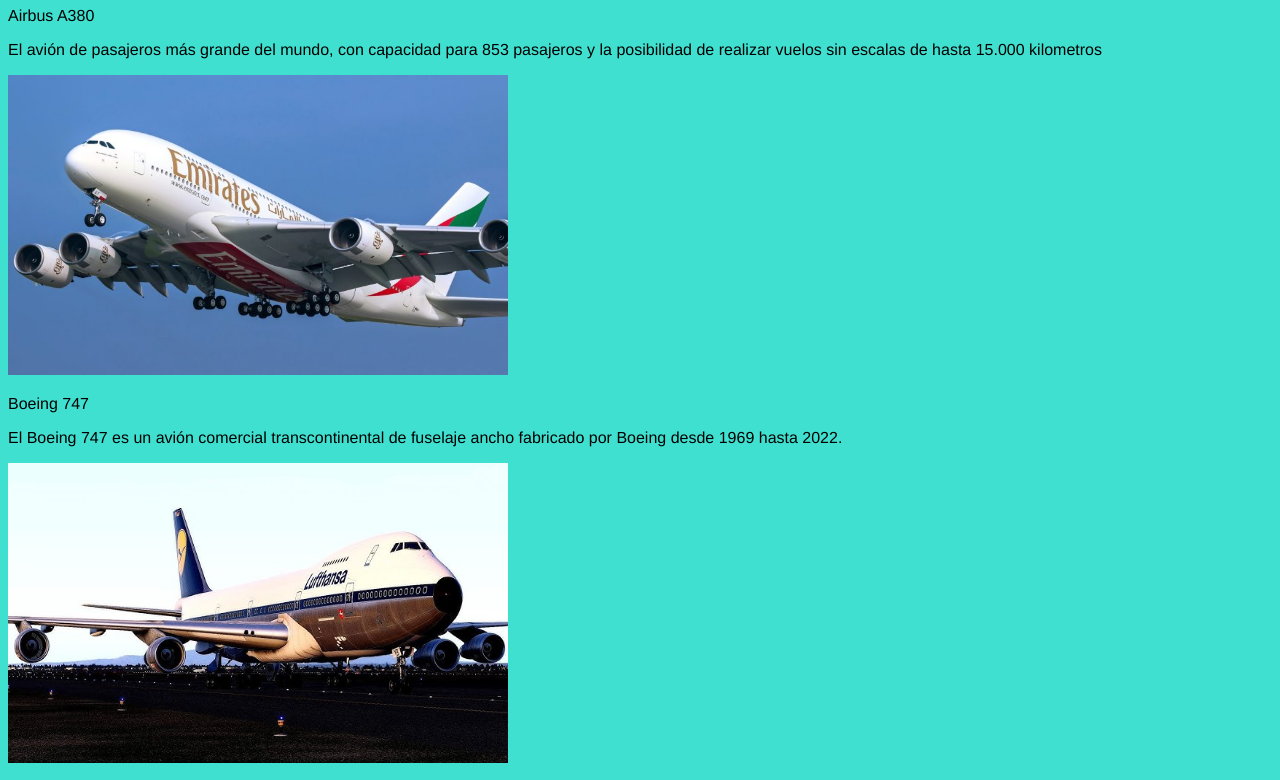
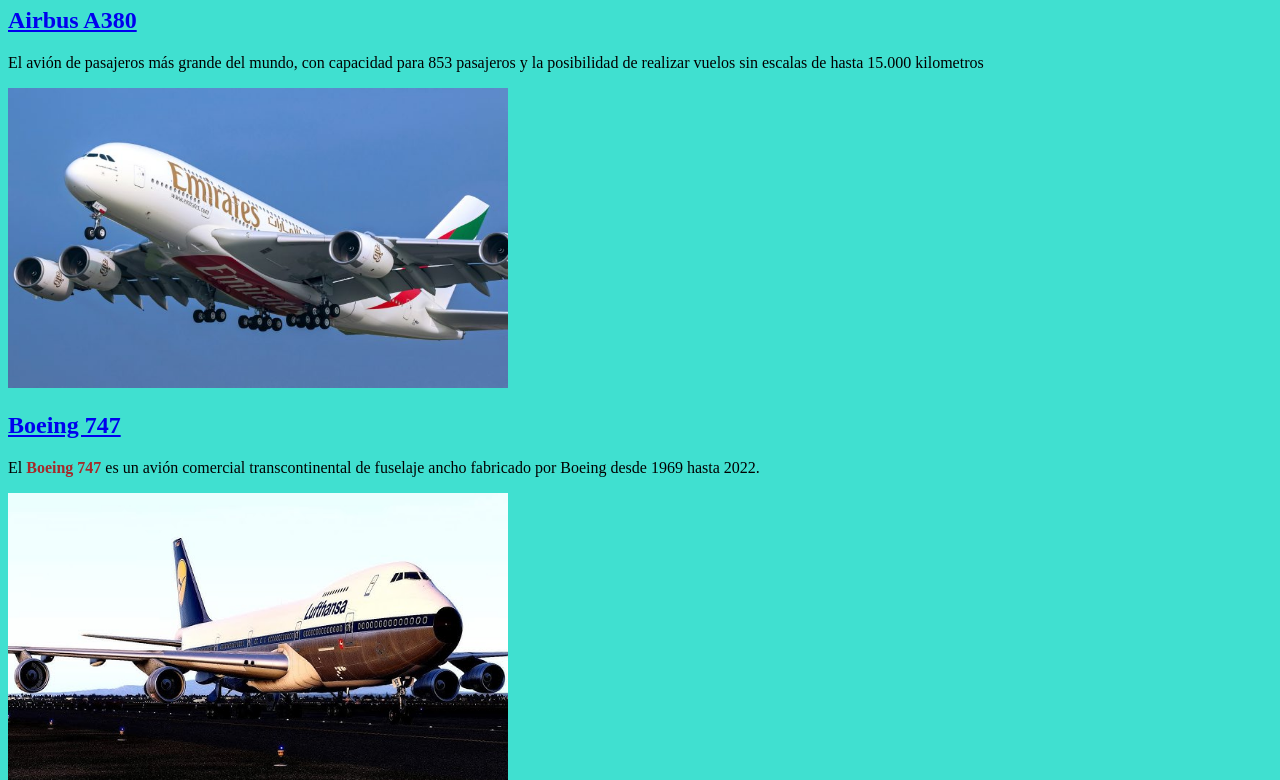
Before and after one commit to LeoNarvaez2004/Narvaez_Practicas, a plain HTML site: page index.html in a window 1280 px wide. Shown: the part 73-853 px from the top of the page. Drawn offline with Linux system fonts and the light colour scheme.

Commit message:
Avances enlazando URLS

```diff
--- a/css/style.css
+++ b/css/style.css
@@ -1,4 +1,9 @@
 body{
     background-color:turquoise;
-    font-family: 'Franklin Gothic Medium', 'Arial Narrow', Arial, sans-serif;
+    font-family:Arial, Helvetica, sans-serif
+    font-size: 30px;
+    text-align: justify;
 }
+strong{
+    color:brown;
+}
--- a/index.html
+++ b/index.html
@@ -8,13 +8,13 @@
 </head>
 <body>
     <center><h1>Los aviones mas increibles</h1></center>
-    <p>Airbus A380</p>
+    <a href="https://www.airbus.com/en/products-services/commercial-aircraft/passenger-aircraft/a380" target="_blank"><h2>Airbus A380</h2></a>
     <p>El avión de pasajeros más grande del mundo, con capacidad para 853 pasajeros y la posibilidad de realizar vuelos sin escalas de hasta 15.000 kilometros</p>
     <img src="./images/A380.jpg" alt="A380" width="500" height="300">
-    <p>Boeing 747</p>
-    <p>El Boeing 747 es un avión comercial transcontinental de fuselaje ancho fabricado por Boeing desde 1969 hasta 2022.</p>
+    <a href="https://www.afklcargo.com/EC/es/common/about_us/boeing_747_400_erf.jsp" target="_blank"><h2>Boeing 747</h2></a>
+    <p>El <Strong>Boeing 747</Strong> es un avión comercial transcontinental de fuselaje ancho fabricado por Boeing desde 1969 hasta 2022.</p>
     <img src="./images/747.jpg" alt="A380" width="500" height="300">
-    <p>Airbus A350</p>
+    <a href="https://www.airbus.com/en/products-services/commercial-aircraft/passenger-aircraft/a350-family" target="_blank"><h2>Airbus A350</h2></a>
     <p>Considerado el avión más moderno del mundo, cuenta con un rango de 9.500 millas náuticas.</p>
     <img src="./images/A350.jpeg" alt="A380" width="500" height="300">
 
```
